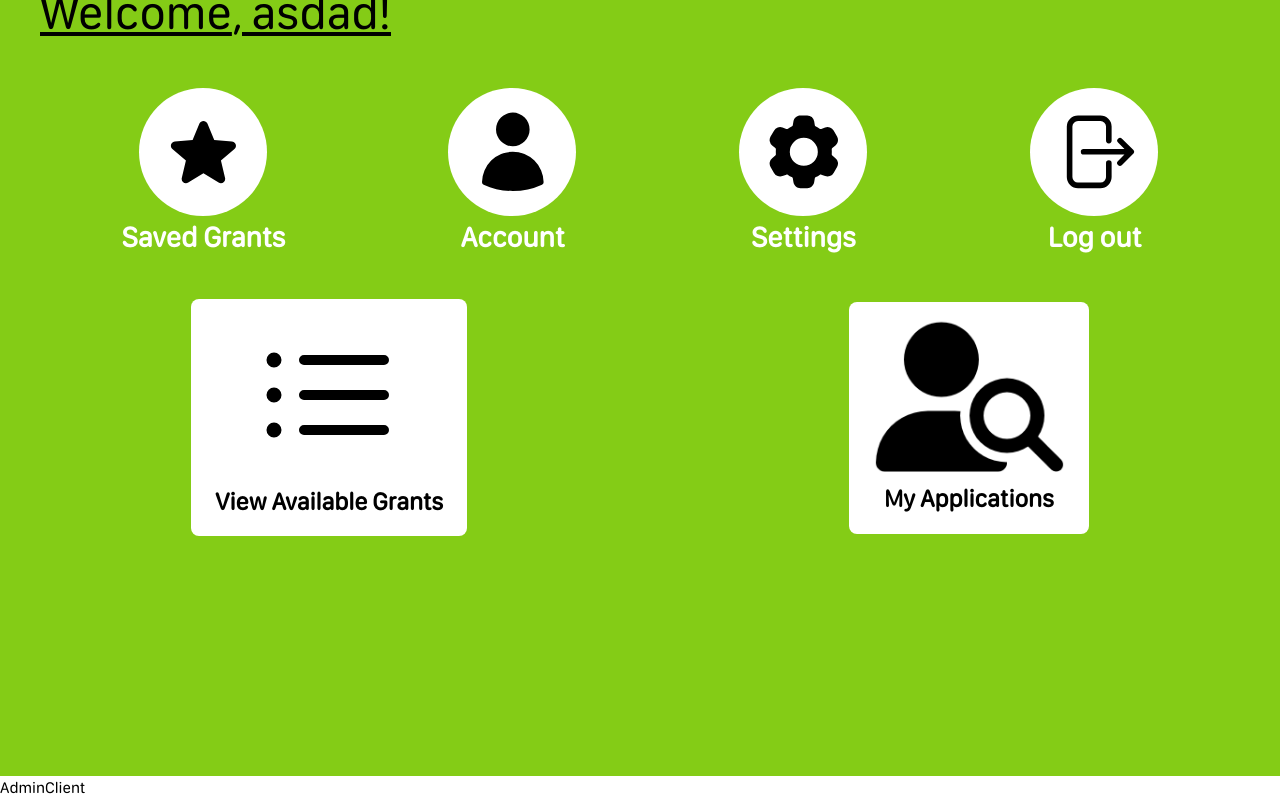
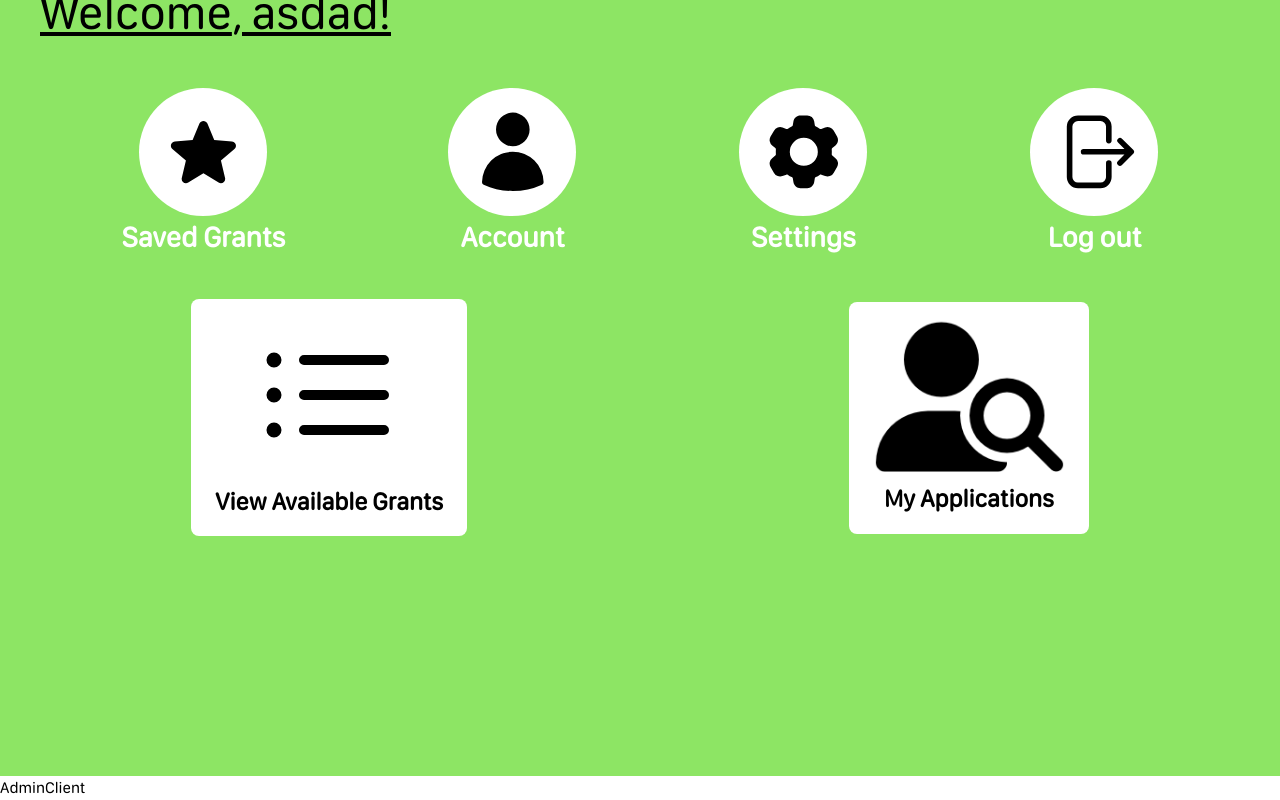
Before and after one commit to GlassesNoGlasses/c01w24-project-grantors, a React (Create React App) app in the folder frontend/: page / in a window 1280 px wide. Both pictures are taken after a click on the button "Client". Shown: the part 102-902 px from the top of the page. Built offline with nearby package versions, Linux system fonts and the light colour scheme.

Commit message:
Updated client dashboard background colour to grantor green

```diff
--- a/frontend/src/components/home-page/nav-bar/client-dashboard/ClientDashboard.tsx
+++ b/frontend/src/components/home-page/nav-bar/client-dashboard/ClientDashboard.tsx
@@ -11,7 +11,7 @@ const ClientDashboard = () => {
   const {user, setUser} = useUserContext();
 
   return (
-    <div className="dashboard-container bg-lime-500 w-full h-full">
+    <div className="dashboard-container bg-grantor-green w-full h-full">
       <div className="welcome-message underline px-10 bold text-4xl">Welcome{user ? ", " + user.username + "!" : ""}</div>
       <div className="client-butons flex justify-around items-center p-10">
         <ButtonIcon heroicon={<StarIcon />} label="Saved Grants"/>
```
